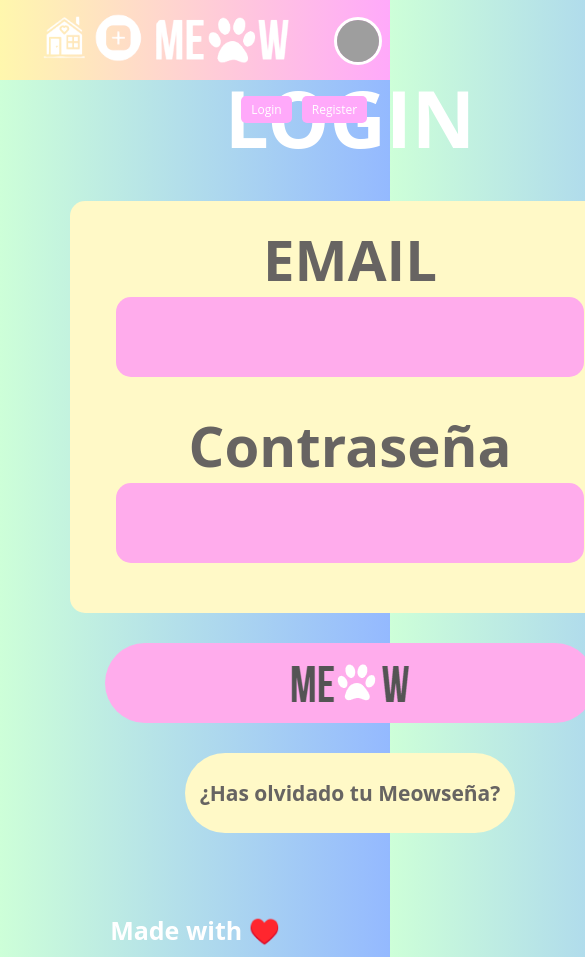
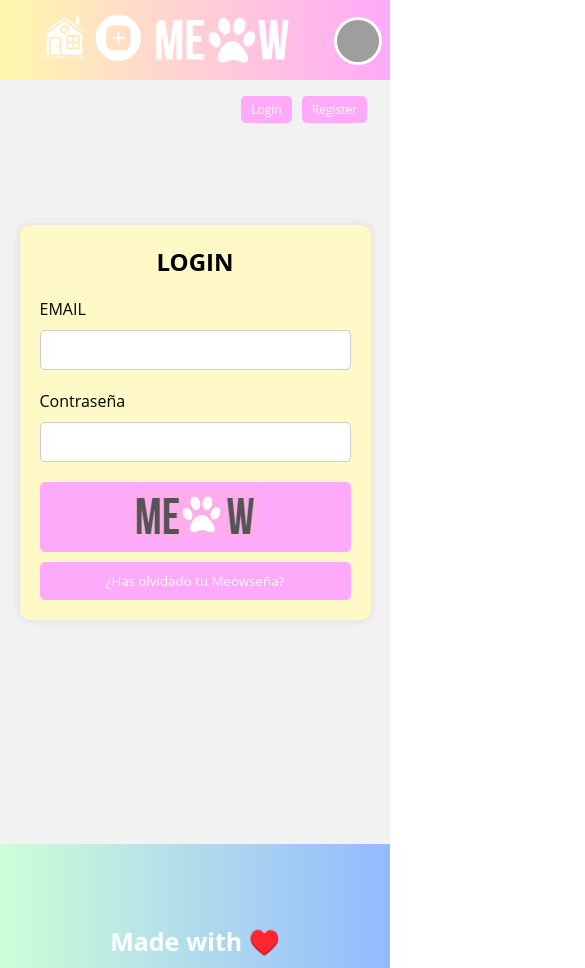
Before and after one commit to JediOrderHack/ObiWan, a React (Vite) app in the folder Grupo5ClonInsta-main/client/: page /login in a window 390 px wide. Shown: the top 968 px of the page, 585 px wide, since content can reach past the window. Built offline with nearby package versions, Linux system fonts and the light colour scheme; no server answers.

Commit message:
+Responsive

```diff
--- a/Grupo5ClonInsta-main/client/src/components/EntryList.css
+++ b/Grupo5ClonInsta-main/client/src/components/EntryList.css
@@ -18,7 +18,7 @@
   border: 1px solid #ccc;
   padding: 20px;
   margin: 10px;
-  width: 80%;
+  width: auto;
   max-width: 600px;
   display: flex;
   flex-direction: column;
--- a/Grupo5ClonInsta-main/client/src/components/PrivateProfileCard.css
+++ b/Grupo5ClonInsta-main/client/src/components/PrivateProfileCard.css
@@ -9,7 +9,7 @@
   text-align: center;
   background-color: #fff9c7;
   padding: 20px;
-  padding-top: 700px;
+  padding-top: 650px;
   border: 1px solid #ccc;
   border-radius: 10px;
   box-shadow: 0 0 10px rgba(0, 0, 0, 0.1);
--- a/Grupo5ClonInsta-main/client/src/components/PrivateProfileCard.jsx
+++ b/Grupo5ClonInsta-main/client/src/components/PrivateProfileCard.jsx
@@ -42,7 +42,7 @@ const PrivateProfileCard = () => {
           <img className="avtr" src={`${UPLOADS_DIR}/${user.avatar}`} alt="Avatar" />
           <br />
           <AvatarEditor />
-          <button onClick={goToAvatarEditor}></button>
+
           <div>
             <LogOut />
           </div>
--- a/Grupo5ClonInsta-main/client/src/forms/EditEntryForm/EditEntryForm.css
+++ b/Grupo5ClonInsta-main/client/src/forms/EditEntryForm/EditEntryForm.css
@@ -1,29 +1,44 @@
 .edit-form-container {
-  display: flex;
-  flex-direction: column;
-  align-items: center;
-  justify-content: center;
-  height: 100vh;
+  max-width: 375px; /* Tamaño original */
+  margin: 0 auto;
+  padding: 20px;
+  text-align: center;
+  background-color: #f2f2f2;
+  border: 1px solid #ccc;
+  border-radius: 10px;
+  box-shadow: 0 0 10px rgba(0, 0, 0, 0.1);
 }
 
 .edit-form-top {
-  margin-bottom: 20px;
+  font-size: 24px;
 }
 
-/* label {
+.lbl-newdesc {
+  display: block;
+  margin-top: 10px;
   font-weight: bold;
 }
 
 input {
   width: 100%;
   padding: 10px;
-  margin-bottom: 20px;
+  margin: 10px 0;
+  border: 1px solid #ccc;
+  border-radius: 5px;
 }
 
-button {
-  background-color: #007bff;
+.btn-guardar {
+  background-color: #007BFF;
   color: #fff;
   padding: 10px 20px;
   border: none;
+  border-radius: 5px;
   cursor: pointer;
-} */
+}
+
+/* Media queries para pantallas más grandes */
+@media (min-width: 768px) {
+  .edit-form-container {
+    max-width: 600px; /* Ajusta según tus necesidades */
+  }
+}
--- a/Grupo5ClonInsta-main/client/src/forms/EditEntryForm/EditEntryForm.jsx
+++ b/Grupo5ClonInsta-main/client/src/forms/EditEntryForm/EditEntryForm.jsx
@@ -63,7 +63,7 @@ function EditEntryForm() {
   return (
     <div className="edit-form-container">
       <h2 className="edit-form-top">Editar Descripción de la Entrada</h2>
-      <label>Nueva Descripción:</label>
+      <label className="lbl-newdesc">Nueva Descripción:</label>
       <input
         type="text"
         value={description}
@@ -71,7 +71,7 @@ function EditEntryForm() {
       />
       {/* Utiliza <Link> para redirigir al usuario a la página de inicio */}
       <Link to="/home">
-        <button onClick={handleUpdateDescription}>Guardar Cambios</button>
+        <button className="btn-guardar" onClick={handleUpdateDescription}>Guardar Cambios</button>
       </Link>
     </div>
   );
--- a/Grupo5ClonInsta-main/client/src/forms/LoginForm/LoginForm.css
+++ b/Grupo5ClonInsta-main/client/src/forms/LoginForm/LoginForm.css
@@ -1,15 +1,59 @@
-.post_container {
-  margin-top: 80px;
+.lgn {
   display: flex;
-  justify-content: center; /* Centra horizontalmente */
-
+  justify-content: center;
+  align-items: center;
+  height: 100vh;
+  background-color: #f2f2f2;
 }
 
-.post_container .post_top {
+.auth_container-lgn {
+  background-color: #fff9c7;
+  width: 90%; /* Ajusta el ancho al 90% del ancho de pantalla */
+  max-width: 375px; /* Establece el máximo ancho a 375px */
+  border-radius: 10px;
+  box-shadow: 0 0 10px rgba(0, 0, 0, 0.1);
+  padding: 20px;
+  text-align: center;
+}
+
+.title-lgn {
+  font-size: 24px;
+}
+
+.auth_box-lgn {
+  margin-top: 20px;
+}
+
+.input_box-lgn {
+  text-align: left;
+  margin-bottom: 10px;
+}
+
+input[type="text"],
+input[type="password"] {
   width: 100%;
-  height: 600px;
-  padding: 40px 30px 30px 30px;
-  display: flex;
-  align-items: center; /* Centra verticalmente */
-  justify-content: center; /* Centra horizontalmente */
+  padding: 10px;
+  border: 1px solid #ccc;
+  border-radius: 5px;
 }
+
+button {
+  background-color: #ffa9fa;
+  color: #fff;
+  padding: 10px 20px;
+  border: none;
+  border-radius: 5px;
+  cursor: pointer;
+  width: 100%; /* Ocupa el ancho completo */
+}
+
+.forget_btn-lgn {
+  text-decoration: none;
+  color: white;
+  display: block;
+  margin-top: 10px;
+}
+
+.forget_btn-lgn:hover {
+  text-decoration: underline;
+}
--- a/Grupo5ClonInsta-main/client/src/forms/LoginForm/LoginForm.jsx
+++ b/Grupo5ClonInsta-main/client/src/forms/LoginForm/LoginForm.jsx
@@ -5,7 +5,9 @@ import { TOKEN_LOCAL_STORAGE_KEY } from '../../utils/constants';
 import "../Auth.css"
 import { NavLink } from 'react-router-dom';
 import logo from "../../assets/logo-2.png"
+import './LoginForm.css'
 const { VITE_API_URL } = import.meta.env;
+
 
 function LoginForm() {
   const [email, setEmail] = useState('');
@@ -36,12 +38,12 @@ function LoginForm() {
   }
 
   return (
-    <div className='app'>
-      <div className="auth_container">
-        <h2 className="title">LOGIN</h2>
+    <div className="lgn">
+      <div className="auth_container-lgn">
+        <h2 className="title-lgn">LOGIN</h2>
 
-        <div className="auth_box">
-          <div className="input_box">
+        <div className="auth_box-lgn">
+          <div className="input_box-lgn">
             <p>EMAIL</p>
             <input
               type="text"
@@ -49,14 +51,14 @@ function LoginForm() {
               onChange={(e) => setEmail(e.target.value)}
             />
           </div>
-          <div className="input_box">
+          <div className="input_box-lgn">
             <p>Contraseña</p>
             <input
               type="password"
               value={password}
               onChange={(e) => setPassword(e.target.value)}
             />
-            {error && <p style={{ color: 'red', fontSize: "2rem" }}>{error}</p>}
+            {error && <p style={{ color: "red", fontSize: "2rem" }}>{error}</p>}
           </div>
         </div>
         <button onClick={handleSubmit}>
@@ -64,7 +66,7 @@ function LoginForm() {
         </button>
 
         <NavLink to="/forgot-password">
-          <button className="forget_btn">¿Has olvidado tu Meowseña?</button>
+          <button className="forget_btn-lgn">¿Has olvidado tu Meowseña?</button>
         </NavLink>
       </div>
     </div>
```
Also changed, not shown: 2 other files (tests, documents, lock files or other folders).
